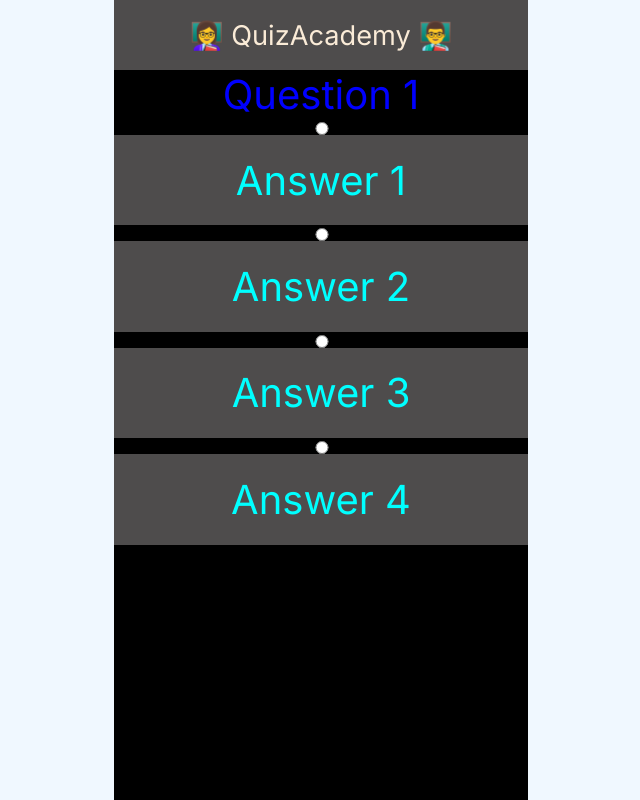
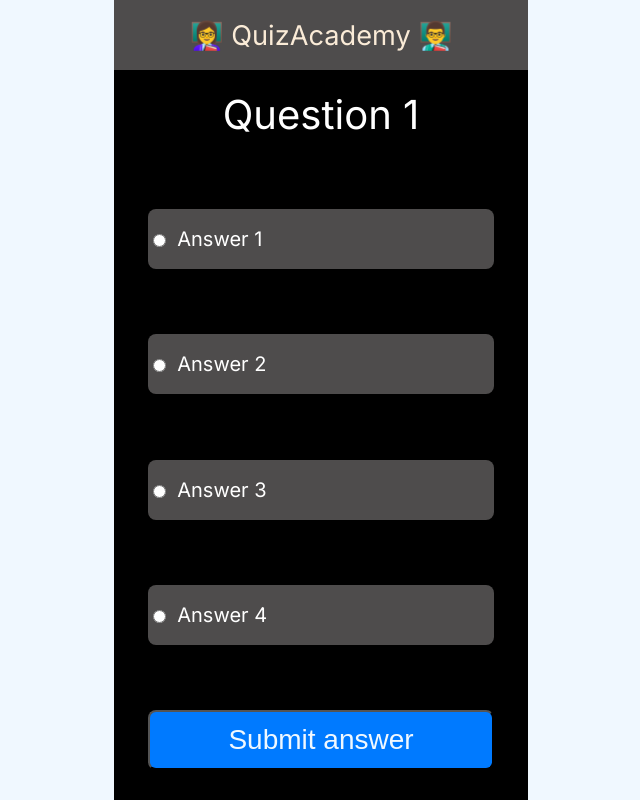
Before and after one commit to SchoolOfCode/Quiz-app, a Next.js app: page / in a window 1280 px wide. Shown: the whole page, without its empty margins (319-959 px from the left). Built offline with nearby package versions, Linux system fonts and the light colour scheme.

Commit message:
Styled quiz form

```diff
--- a/app/src/components/QuestionCards/QuestionCards.jsx
+++ b/app/src/components/QuestionCards/QuestionCards.jsx
@@ -4,33 +4,42 @@
 export default function QuestionCards () {
     return (
     <div className={styles.wrapper}>
-        <form className={styles.form}>
+        <div className={styles.form}>
             <legend className={styles.title}>Question 1</legend>
+            <div className={styles.answerGroup}>
                 <input
-                    type='radio'
-                    id='Answer1'
-                    name="Answer1"
-                    />
-                    <label className={styles.text} htmlFor='Answer1'>Answer 1</label>
+                    type="radio"
+                    id="Answer1"
+                    name="Answer" />
+                <label className={styles.text} htmlFor="Answer1">Answer 1</label>
+            </div>
+            <div className={styles.answerGroup}>
                 <input
-                    type='radio'
-                    id='Answer2'
-                    name="Answer2"
-                    />
-                    <label className={styles.text} htmlFor='Answer2'>Answer 2</label>
+                    type="radio"
+                    id="Answer2"
+                    name="Answer" />
+                <label className={styles.text} htmlFor="Answer2">Answer 2</label>
+            </div>
+            <div className={styles.answerGroup}>
                 <input
-                    type='radio'
-                    id='Answer3'
-                    name="Answer3"
-                    />
-                    <label className={styles.text} htmlFor='Answer3'>Answer 3</label>
+                    type="radio"
+                    id="Answer3"
+                    name="Answer" />
+                <label className={styles.text} htmlFor="Answer3">Answer 3</label>
+            </div>
+            <div className={styles.answerGroup}>
                 <input
-                    type='radio'
-                    id='Answer4'
-                    name="Answer4"
-                    />
-                    <label className={styles.text} htmlFor='Answer4'>Answer 4</label>
-        </form>
+                    type="radio"
+                    id="Answer4"
+                    name="Answer" />
+                <label className={styles.text} htmlFor="Answer4">Answer 4</label>
+            </div>
+            <button
+                className={styles.button}
+                type="submit">
+                    Submit answer
+            </button>
+        </div>
     </div>
-    )
+)
 }
--- a/app/src/components/QuestionCards/questionCards.module.css
+++ b/app/src/components/QuestionCards/questionCards.module.css
@@ -1,19 +1,46 @@
 .title {
-    color: blue;
+    padding-top: 20px;
+    padding-bottom: 20px;
+    color: white;
 }
 
 .form {
     display: flex;
     flex-direction: column;
+    justify-content: space-between;
+    align-items: center;
+    min-height: 90vh;
+    padding-left: 15px;
+    padding-right: 15px;
     text-align: center;
     font-size: 40px;
+    color: rgb(255, 255, 255);
+}
+
+.answerGroup {
+    display: flex;
+    background-color: rgb(78, 76, 76);
+    border-radius: 8px;
+    align-items: center;
+    margin-bottom: 15px;
+    height: 60px;
+    width: 90%;
+}
+
+.text {
+    margin-left: 8px;
+    font-size: 20px;
     color: white;
 }
 
-.text {
-    display: grid;
-    align-items:center ;
-    background-color: rgb(78, 76, 76);
-    color: aqua;
-    padding: 5%;
+.button {
+    width: 90%;
+    height: 60px;
+    align-self: center;
+    margin-bottom: 20px;
+    background-color: #007AFF;
+    border-radius: 8px;
+
+    color: aliceblue;
+    font-size: 70%;
 }
```
